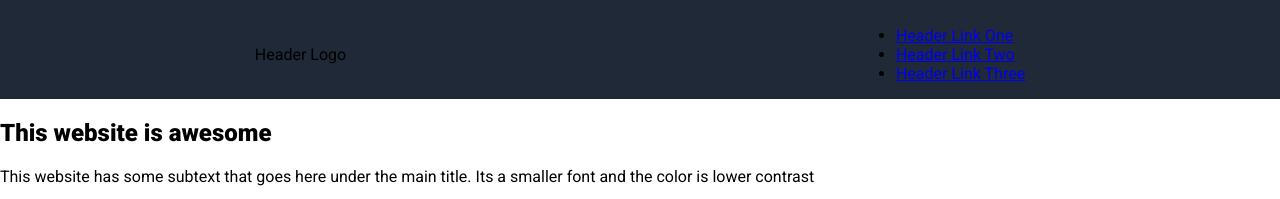
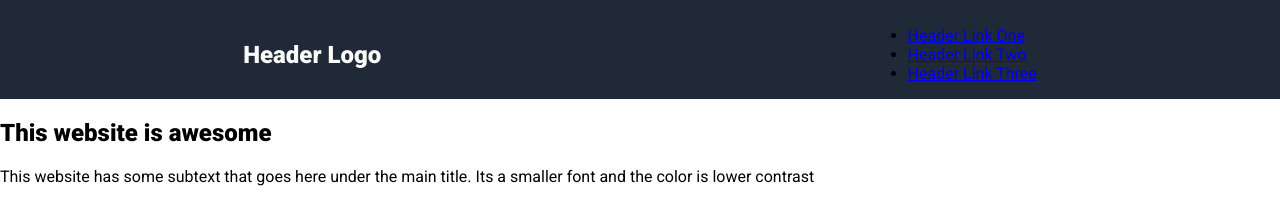
Before and after one commit to AmadoCiii/Foundations-LandingPage, a plain HTML site: page index.html in a window 1280 px wide. Shown: the top 199 px of the page. Drawn offline with Linux system fonts and the light colour scheme.

Commit message:
Add logo class selector
Apply a font-size with a value of 24px, font-weight of 900, and color
of #F9FAF8.

```diff
--- a/styles.css
+++ b/styles.css
@@ -16,3 +16,9 @@ header {
   justify-content: space-around;
   align-items: center;
 }
+
+.logo {
+  font-size: 24px;
+  font-weight: 900;
+  color: #F9FAF8;
+}
```
